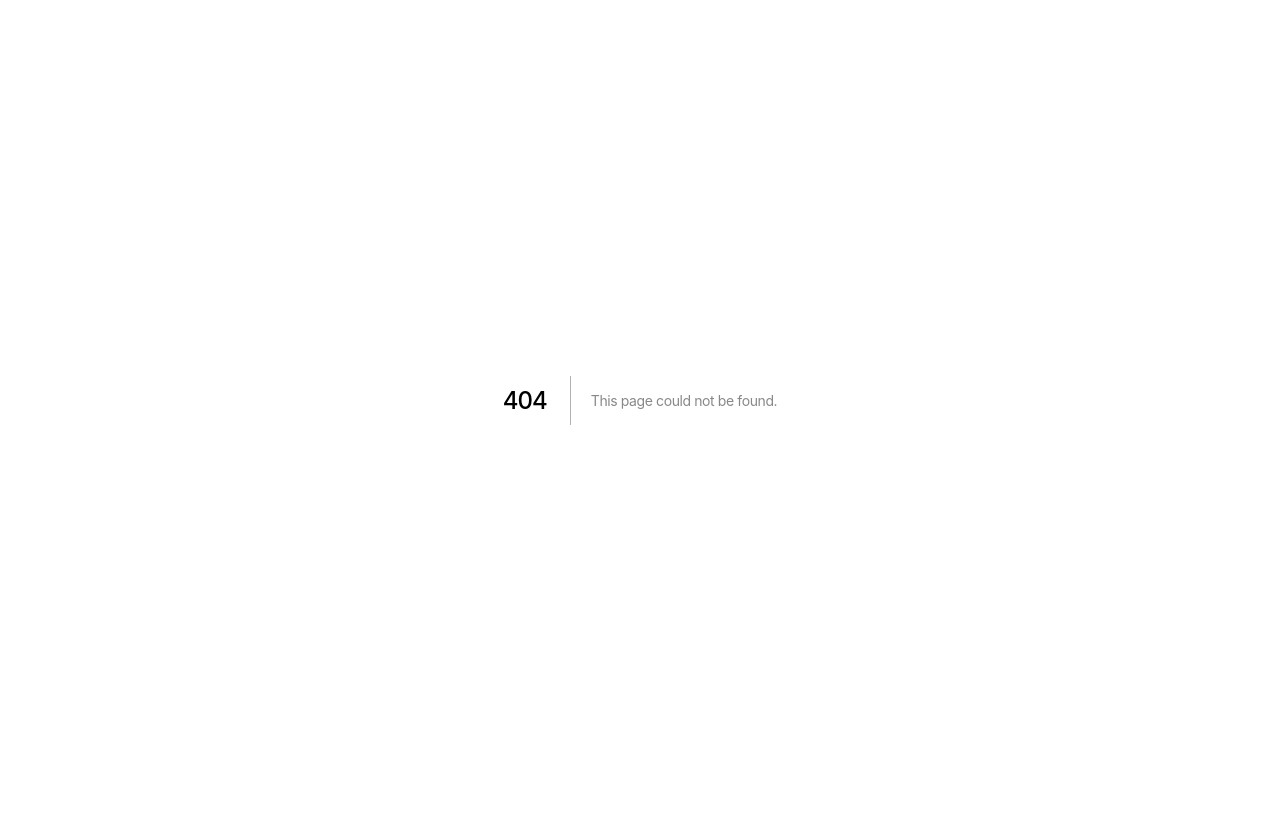
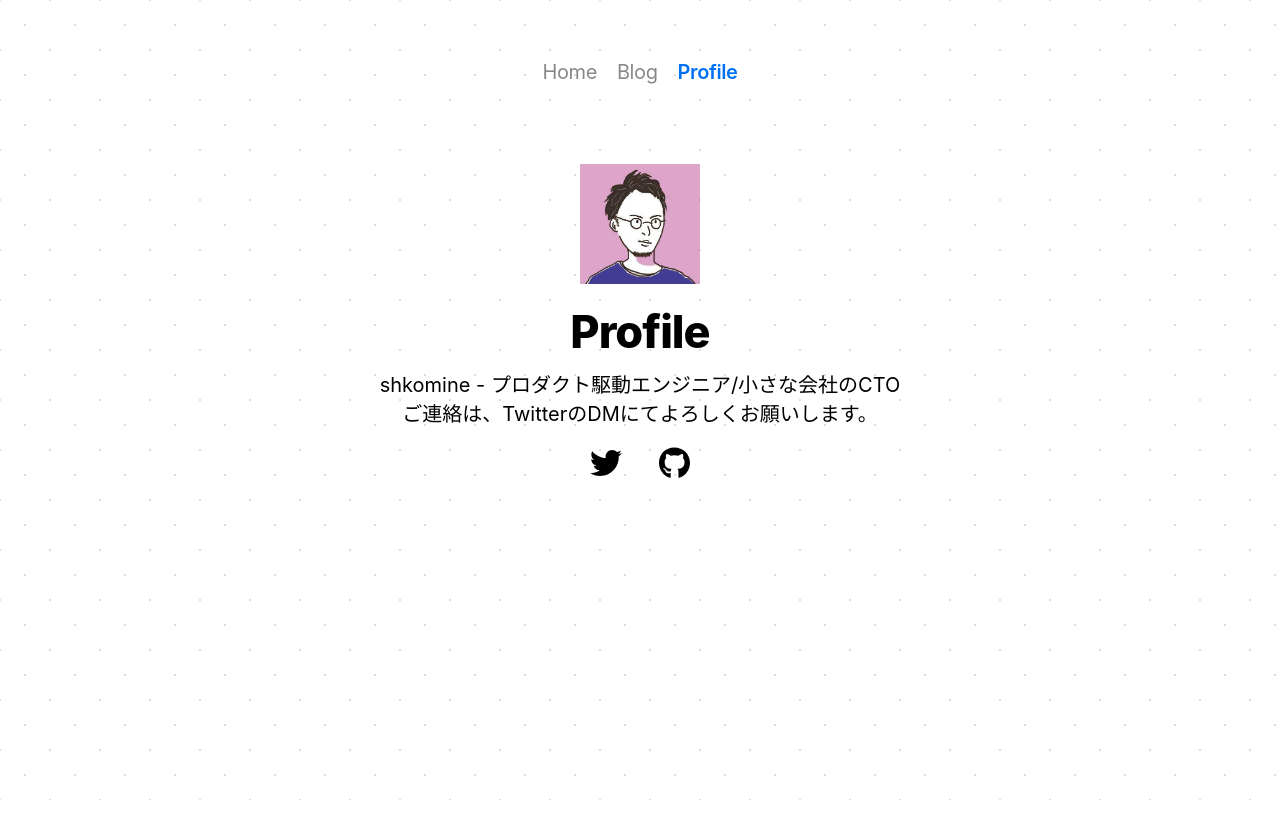
Before and after one commit to shkomine/shkomine-blog, a Next.js app: page /profile in a window 1280 px wide. Before the commit this address had no page. Shown: the top 814 px of the page. Built offline with nearby package versions, Linux system fonts and the light colour scheme.

Commit message:
✨ contact to profile

```diff
--- a/src/pages/contact.tsx
+++ b/src/pages/profile.tsx
@@ -2,7 +2,7 @@ import Header from '../components/header'
 import ExtLink from '../components/ext-link'
 
 import sharedStyles from '../styles/shared.module.css'
-import contactStyles from '../styles/contact.module.css'
+import profileStyles from '../styles/profile.module.css'
 
 import GitHub from '../components/svgs/github'
 import Twitter from '../components/svgs/twitter'
@@ -20,36 +20,28 @@ const contacts = [
     alt: 'github icon',
     link: 'https://github.chkomine',
   },
-  // {
-  //   Comp: LinkedIn,
-  //   alt: 'linkedin icon',
-  //   link: 'https://www.linkedin.com/in/jj-kasper-0b5392166/',
-  // },
-  // {
-  //   Comp: Envelope,
-  //   alt: 'envelope icon',
-  //   link: 'mailto:jj@jjsweb.site?subject=Notion Blog',
-  // },
 ]
 
-export default function Contact() {
+export default function Profile() {
   return (
     <>
-      <Header titlePre="Contact" />
+      <Header titlePre="Profile" />
       <div className={sharedStyles.layout}>
-        <div className={contactStyles.avatar}>
+        <div className={profileStyles.avatar}>
           <img src="/avatar.jpg" alt="avatar drawing" height={60} />
         </div>
 
-        <h1 style={{ marginTop: 0 }}>Contact</h1>
+        <h1 style={{ marginTop: 0 }}>Profile</h1>
 
-        <div className={contactStyles.name}>
+        <div className={profileStyles.name}>
           shkomine - プロダクト駆動エンジニア/小さな会社のCTO
+        </div>
+        <div className={profileStyles.profile}>
+          ご連絡は、TwitterのDMにてよろしくお願いします。
           <br />
-          ご連絡は、TwitterのDMにてよろしくお願いします。
         </div>
 
-        <div className={contactStyles.links}>
+        <div className={profileStyles.links}>
           {contacts.map(({ Comp, link, alt }) => {
             return (
               <ExtLink key={link} href={link} aria-label={alt}>
--- a/src/styles/contact.module.css
+++ b/src/styles/profile.module.css
@@ -34,3 +34,7 @@
 .name a {
   color: inherit;
 }
+
+.profile {
+  text-align: center;
+}
```
